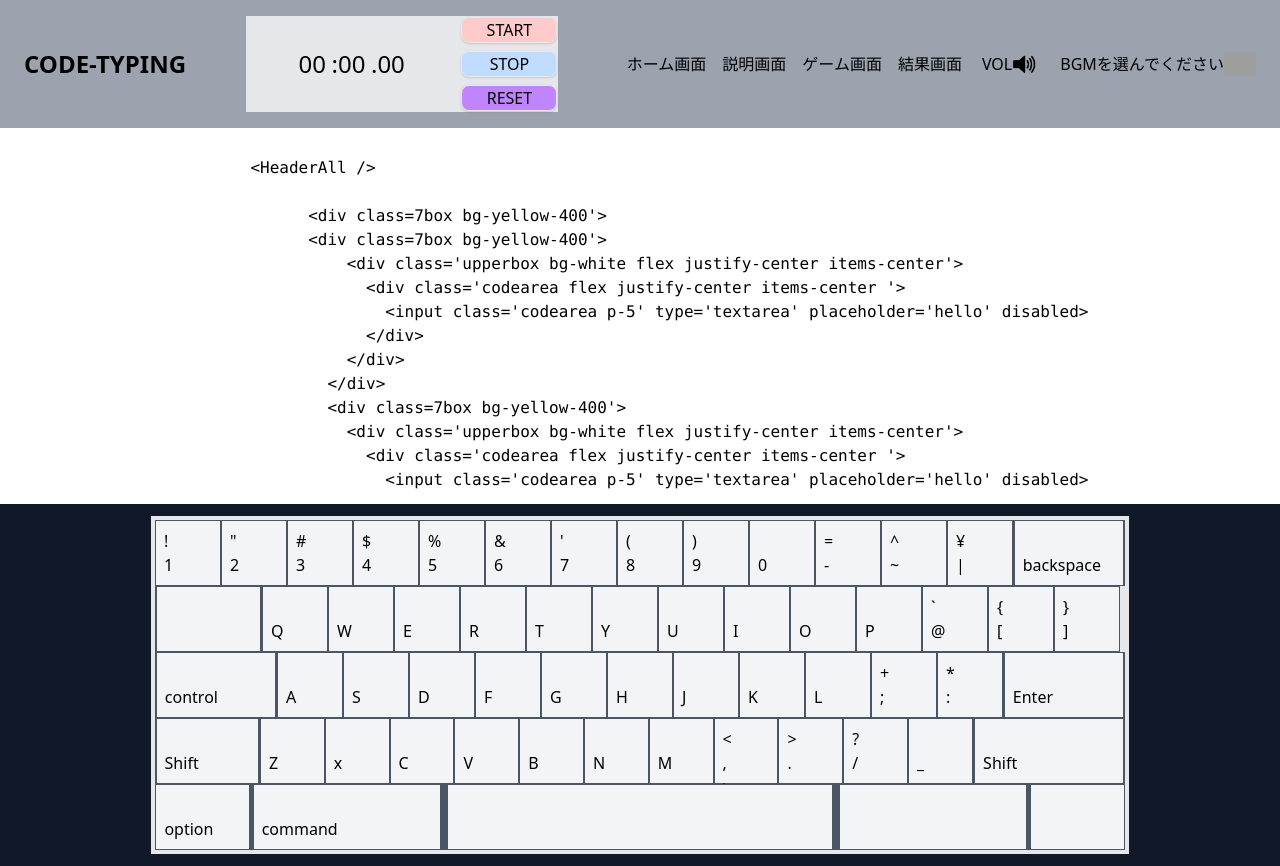
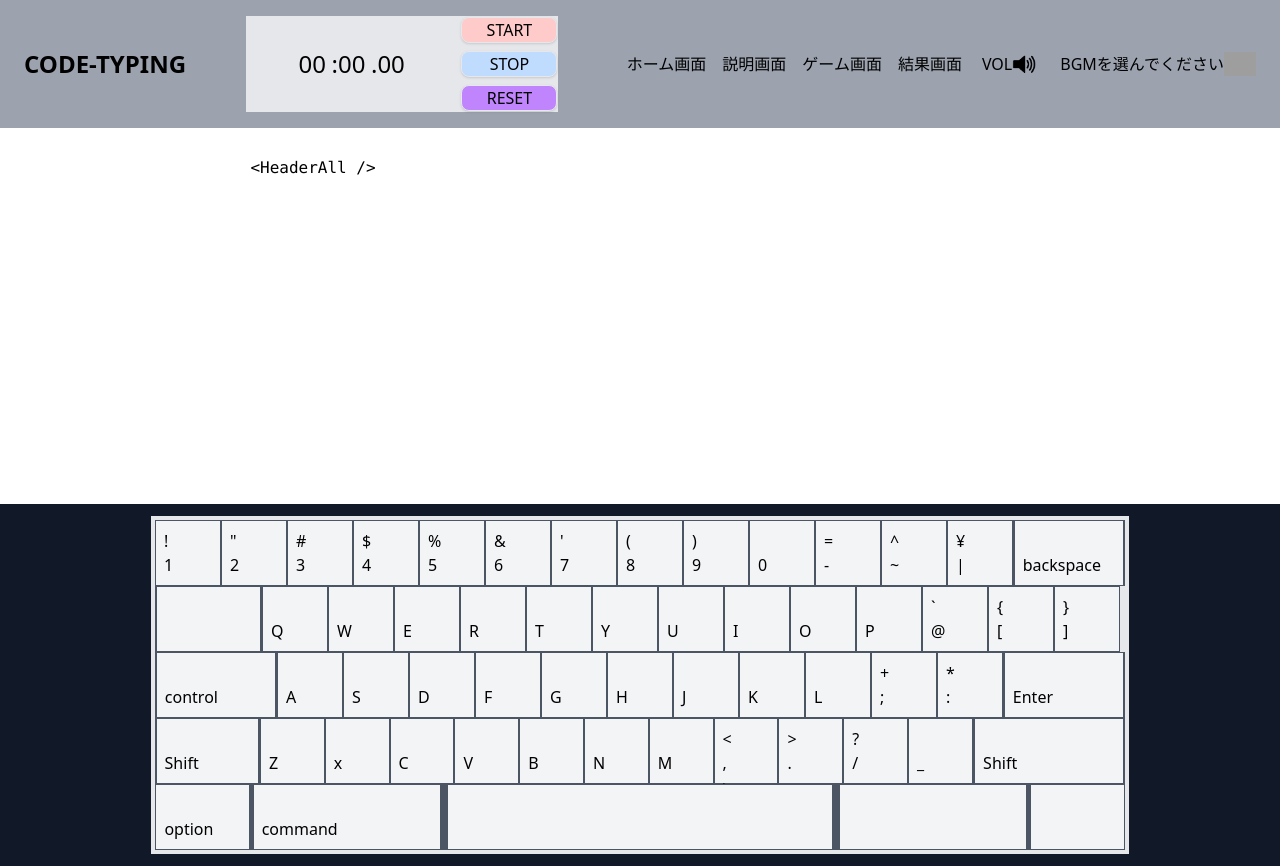
Before and after one commit to recursion-team-o/typing-game, a Vue app: page /game in a window 1280 px wide. Built offline with nearby package versions, Linux system fonts and the light colour scheme; grey boxes are pictures that could not be loaded.

Commit message:
#49 ゲームが終わったらtimerが止まるように設定

```diff
--- a/src/components/GamePage.vue
+++ b/src/components/GamePage.vue
@@ -5,7 +5,7 @@ import { timerStore } from "../stores/timer";
 
 const code = codeStore();
 const timer = timerStore();
-const { startTimer, stopTimer, resetTimer } = timer;
+const { startTimer, stopTimer, resetTimer, changeline } = timer;
 const { moveIndex, startgame } = code;
 const keyboard = ref(null);
 const upper = ref(null);
@@ -137,11 +137,25 @@ const KeyDown = () => {
   //ポインターとキーがあっているか
   else if (event.key === code.pointercode) {
     moveIndex();
+    if (code.finishcode.length + 1 === code.index) {
+      stopTimer();
+      return;
+    }
+    if (code.pointercode === "\n") {
+      changeline();
+    }
   }
   //3: shiftの時、ポインターと打ったキーが同じかどうかの判定
   else if (event.shiftKey) {
     if (event.key === code.pointercode) {
       moveIndex();
+      if (code.finishcode.length + 1 === code.index) {
+        stopTimer();
+        return;
+      }
+      if (code.pointercode === "\n") {
+        changeline();
+      }
     }
     if (keys[event.key]) {
       keyboard.value
--- a/src/stores/code.ts
+++ b/src/stores/code.ts
@@ -73,13 +73,6 @@ export const codeStore = defineStore({
     moveIndex(): void {
       this.setNextIndexCode(this.index)
       this.index += 1;
-      if (this.finishcode.length + 1 === this.index) {
-        console.log("finished");
-        return;
-      }
-      if (this.pointercode === "\n") {
-        this.changeline();
-      }
     }
   },
 });
@@ -88,22 +81,5 @@ export const codeStore = defineStore({
 const config = {
   newcode:
     `<HeaderAll />
-
-      <div class=7box bg-yellow-400'>
-      <div class=7box bg-yellow-400'>
-          <div class='upperbox bg-white flex justify-center items-center'>
-            <div class='codearea flex justify-center items-center '>
-              <input class='codearea p-5' type='textarea' placeholder='hello' disabled>
-            </div>
-          </div>
-        </div>
-        <div class=7box bg-yellow-400'>
-          <div class='upperbox bg-white flex justify-center items-center'>
-            <div class='codearea flex justify-center items-center '>
-              <input class='codearea p-5' type='textarea' placeholder='hello' disabled>
-            </div>
-          </div>
-        </div>
-      </div>
     `,
 };
```
